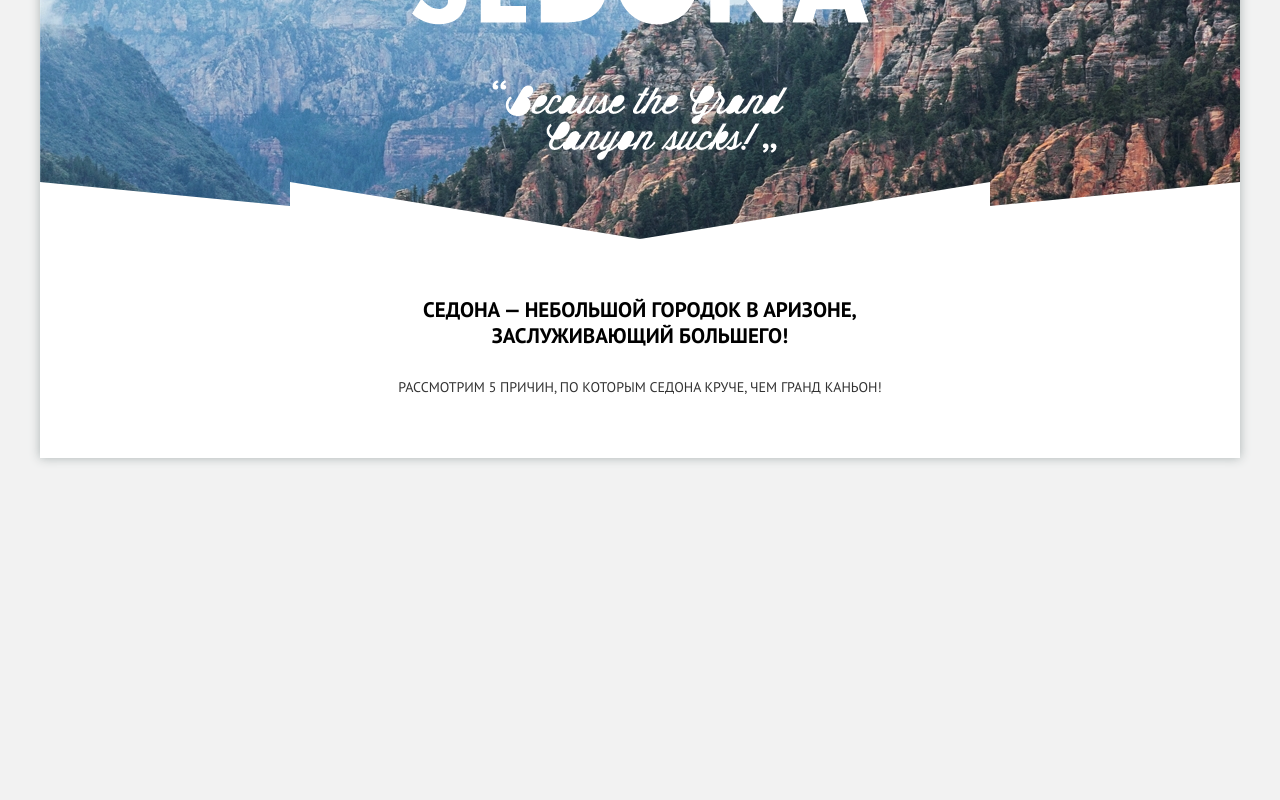
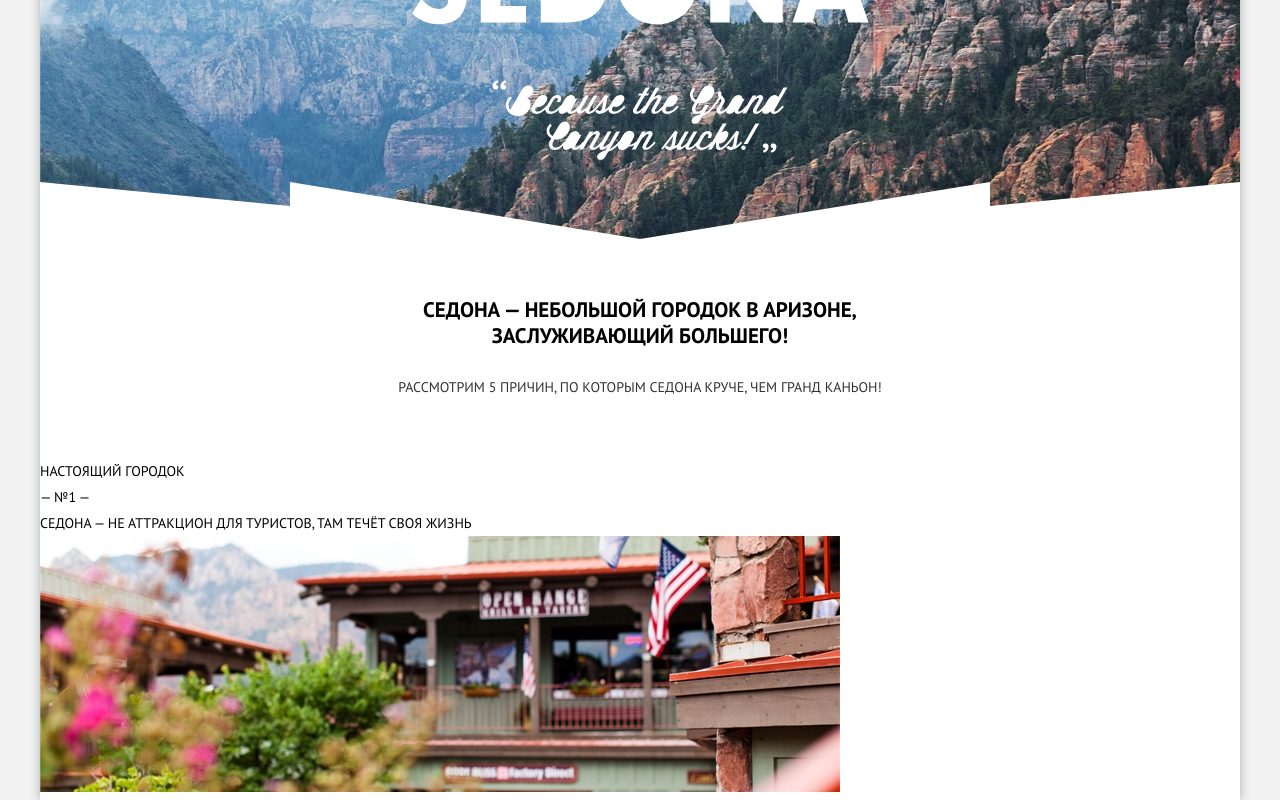
Before and after one commit to shock-dev/sedona, a Vue app: page / in a window 1280 px wide. Shown: the part 327-1127 px from the top of the page. Before the commit the page ends 800 px from the top, so only its background shows below. Built offline with nearby package versions, Linux system fonts and the light colour scheme.

Commit message:
template for first part of advantage items

```diff
--- a/src/components/appAdvantages.vue
+++ b/src/components/appAdvantages.vue
@@ -3,6 +3,17 @@
     <div class="advantages__top">
       <h3 class="advantages__top-title">Седона — небольшой городок в Аризоне, заслуживающий большего!</h3>
       <p class="advantages__top-text">Рассмотрим 5 причин, по которым Седона круче, чем гранд каньон!</p>
+    </div>
+
+    <div class="advantages__items left image">
+      <div class="advantages__item">
+        <div class="advantages__item-title">Настоящий городок</div>
+        <div class="advantages__item-num">— №1 —</div>
+        <div class="advantages__item-text">Седона — не аттракцион для туристов, там течёт своя жизнь</div>
+      </div>
+      <div class="advantages__img">
+        <img src="../assets/img/advantages-bg-1.jpg" alt="">
+      </div>
     </div>
   </div>
 </template>
```
